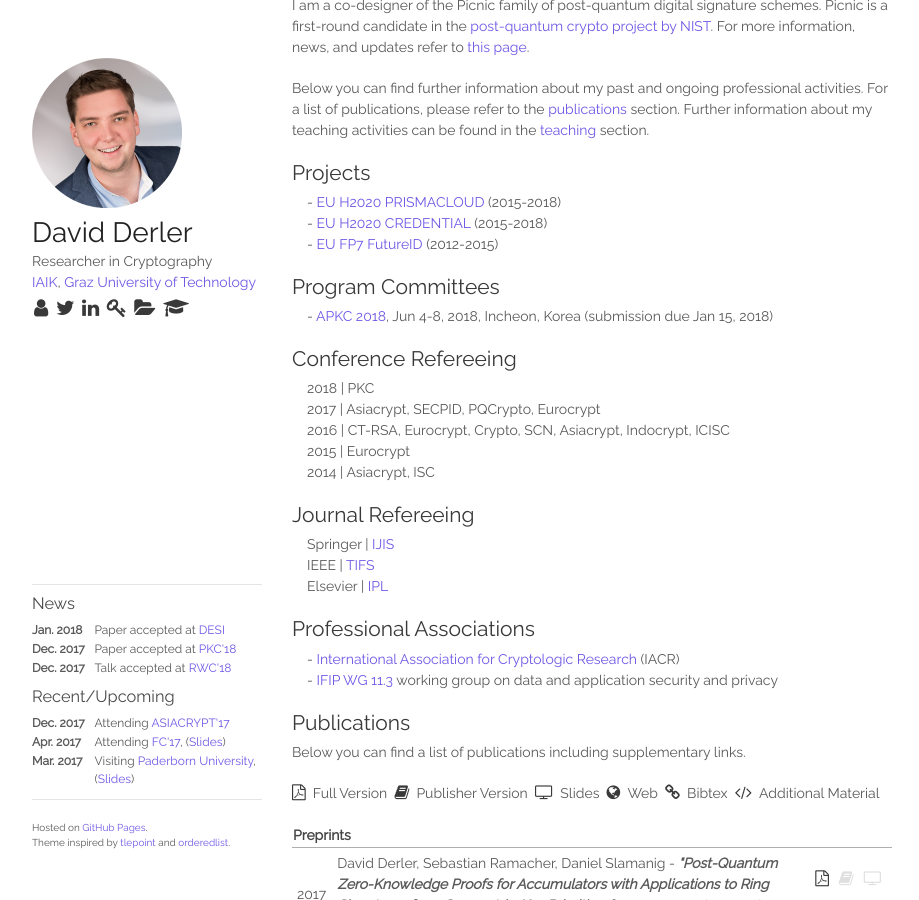
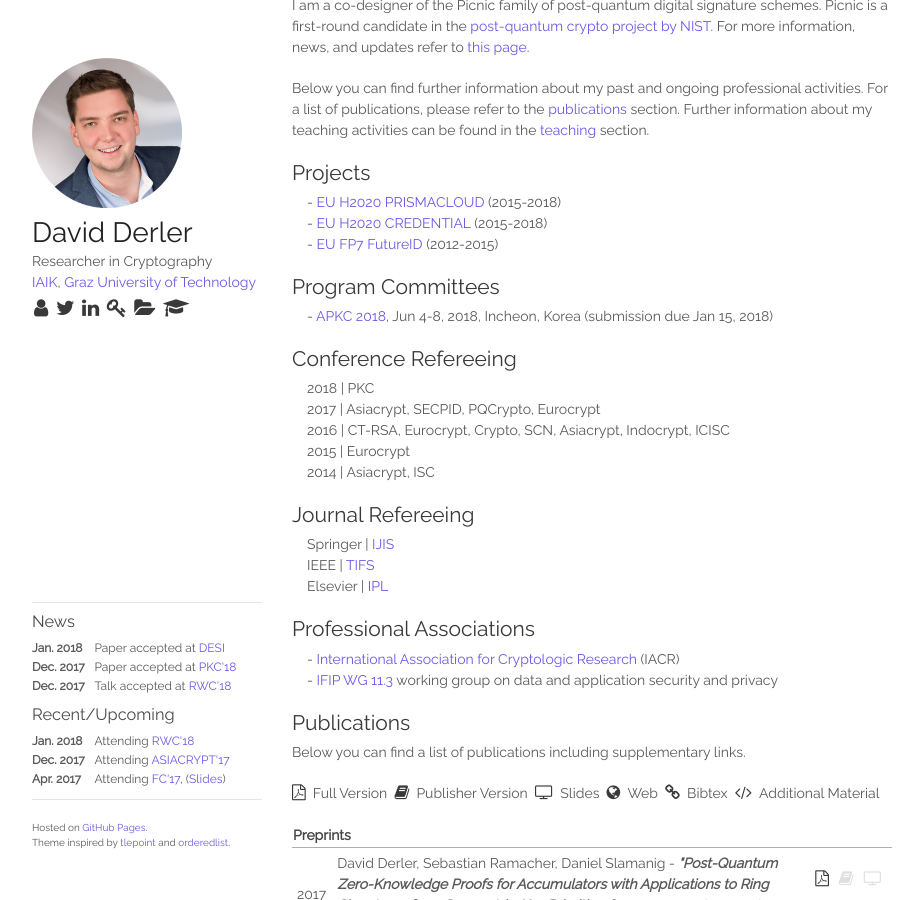
Before and after one commit to derlerd/derlerd.github.io, a Jekyll site: the page built from index.html, in a window 1280 px wide and 900 px high, scrolled down 324 px. Shown: the whole window, without its empty margins (178-1097 px from the left). Built offline with Jekyll 4.4.1, drawn with Linux system fonts in a browser that asks for light colours.

Commit message:
added RWC attendance

```diff
--- a/_includes/footer.html
+++ b/_includes/footer.html
@@ -44,6 +44,10 @@
     <h3>Recent/Upcoming</h3>
     <table class="newstable">
       <tr>
+        <td class="date">Jan. 2018</td>
+        <td>Attending <a href="https://rwc.iacr.org/2018/index.html">RWC'18</a></td>
+      </tr>
+      <tr>
         <td class="date">Dec. 2017</td>
         <td>Attending <a href="https://asiacrypt.iacr.org/2017/">ASIACRYPT'17</a></td>
       </tr>
@@ -51,10 +55,12 @@
         <td class="date">Apr. 2017</td>
         <td>Attending <a href="http://fc17.ifca.ai/">FC'17</a>, (<a href="publications/talks/hpra.pdf">Slides</a>)</td>
       </tr>
+<!--
       <tr>
         <td class="date">Mar. 2017</td>
         <td>Visiting <a href="http://tiborjager.de/">Paderborn University</a>, (<a href="publications/talks/key-hom.pdf">Slides</a>)</td>
       </tr>
+-->
     </table>
   </div>
   <p class="remark">Hosted on <a href="https://github.com/derlerd/derlerd.github.io">GitHub Pages</a>.</p>
```
